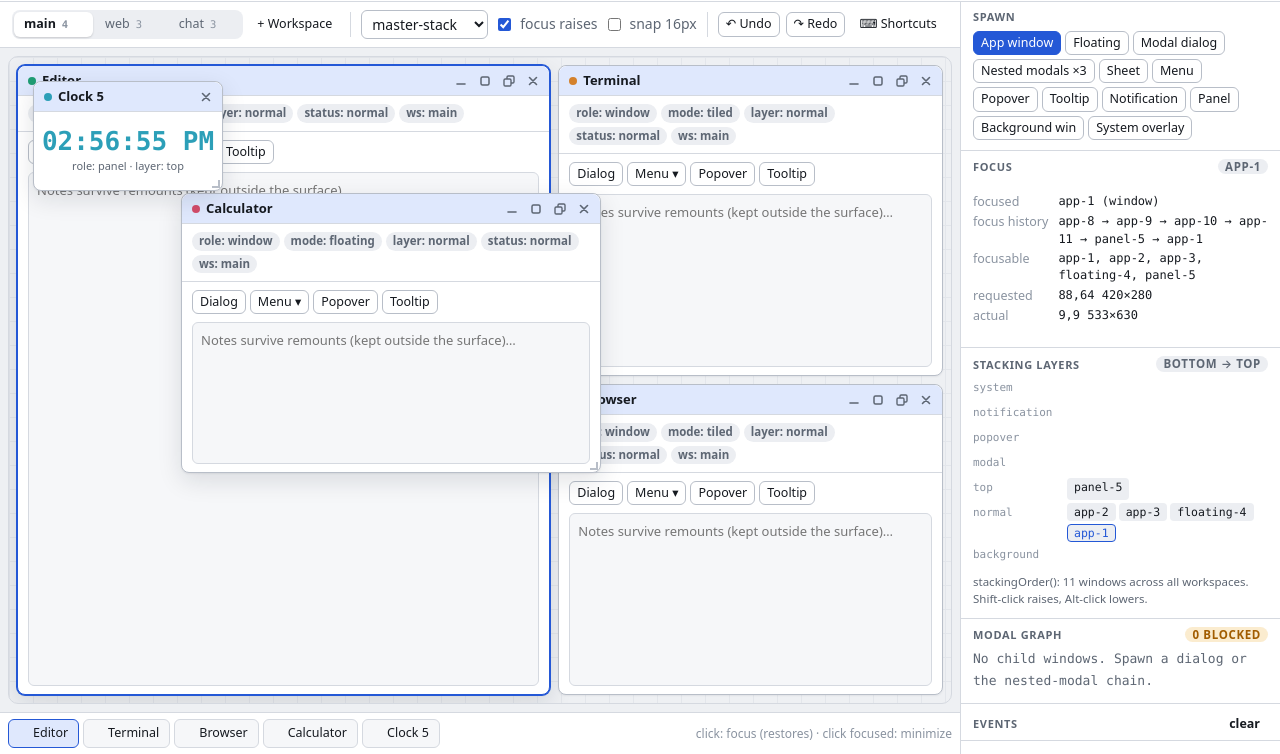
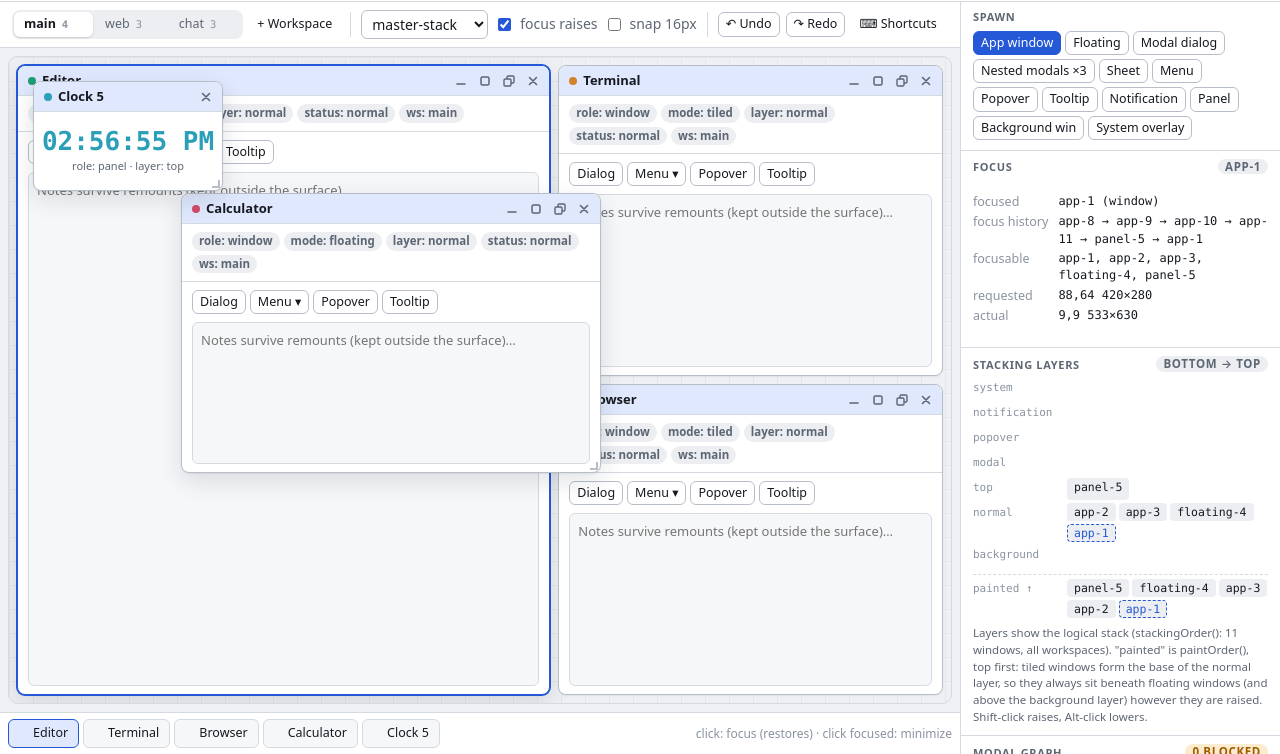
Before and after one commit to johnhenry/window-algebra, a website: page demo/desktop.html in a window 1280 px wide. Shown: the part 46-800 px from the top of the page. Drawn offline with Linux system fonts and the light colour scheme.

Commit message:
Fix title-bar buttons, click-through on modal-blocked windows, and background paint order
- input: pressing a control inside a drag handle (title-bar close/minimize/
  maximize/float) no longer starts a move gesture. The gesture captured the
  pointer on the title bar, so pointerup/click were retargeted and the buttons
  never fired on floating windows.
- Blocked windows are no longer inert themselves: inert elements are skipped by
  hit-testing, so a click on a window behind a modal fell through to (and
  focused/raised) the window underneath. Views now carry data-wm-blocked; the
  renderer makes their contents inert, the view stays hit-testable, and a
  click redirects focus to the modal without raising anything. Blocked windows
  can't be dragged or resized.
- derive: background-layer windows are painted beneath the tiled base (they
  were painted above tiled windows).
- New queries inTiledBase() and paintOrder() (visual order, shared with
  derive); the desktop demo shows the painted order next to the logical stack.
- Regression tests for all of the above.

```diff
--- a/demo/desktop.html
+++ b/demo/desktop.html
@@ -34,6 +34,8 @@
       .wid { font: 11.5px var(--mono); padding: 1px 6px; border-radius: 4px; background: var(--surface-3); border: 1px solid transparent; cursor: pointer; }
       .wid.focused { border-color: var(--accent); color: var(--accent); }
       .wid.blocked { background: var(--warn-soft); color: var(--warn); }
+      .wid.tiled { border-style: dashed; }
+      .layer.painted { border-top: 1px dashed var(--line); margin-top: 4px; padding-top: 4px; }
       .wid.min { opacity: 0.5; }
       .graph { padding: 2px 12px 10px; font: 12px/1.7 var(--mono); }
       .graph .node { white-space: nowrap; }
@@ -175,7 +177,7 @@
     <script type="module">
       import {
         createWindowManager, createState, LAYERS, dock, masterStack,
-        focusable, modalTarget, blockedWindows, stackingOrder, childrenOf, isBlocked, windowsIn, focusedWindow, activeWorkspace, visibleWindows, descendantsOf,
+        focusable, modalTarget, blockedWindows, stackingOrder, paintOrder, inTiledBase, childrenOf, isBlocked, windowsIn, focusedWindow, activeWorkspace, visibleWindows, descendantsOf,
       } from "../src/index.mjs";
       import { createDomRenderer, attachInput, createSurfaceRegistry, createFrameScheduler } from "../src/browser/index.mjs";
       import { initPage, h, $, $$, windowSurface, syncChrome, focusEffect, createLog, describe, fmtRect, isTyping, SWATCHES } from "./shared/kit.mjs";
@@ -498,11 +500,11 @@
         );
       };
 
-      const widChip = (state, id) => {
+      const widChip = (state, id, tag = "") => {
         const win = state.windows[id];
         return h("span", {
-          class: `wid${id === state.focus.window ? " focused" : ""}${isBlocked(state, id) ? " blocked" : ""}${win?.status === "minimized" ? " min" : ""}`,
-          title: `${id}: click to focus, shift-click to raise, alt-click to lower`,
+          class: `wid${id === state.focus.window ? " focused" : ""}${isBlocked(state, id) ? " blocked" : ""}${win?.status === "minimized" ? " min" : ""}${tag ? ` ${tag}` : ""}`,
+          title: `${id}${tag ? ` (${tag})` : ""}: click to focus, shift-click to raise, alt-click to lower`,
           onclick: (e) => (e.shiftKey ? wm.raise(id) : e.altKey ? wm.lower(id) : wm.focus(id)),
         }, id);
       };
@@ -522,9 +524,11 @@
         );
         $("#layers").replaceChildren(
           ...[...LAYERS].reverse().map((layer) =>
-            h("div", { class: "layer" }, h("span", { class: "name" }, layer), h("span", { class: "ids" }, (state.stack[layer] ?? []).filter((id) => state.windows[id]?.workspace === state.activeWorkspace).map((id) => widChip(state, id)))),
+            h("div", { class: "layer" }, h("span", { class: "name" }, layer), h("span", { class: "ids" }, (state.stack[layer] ?? []).filter((id) => state.windows[id]?.workspace === state.activeWorkspace).map((id) => widChip(state, id, inTiledBase(state, state.windows[id]) ? "tiled" : "")))),
           ),
-          h("div", { class: "note", style: { fontSize: "11.5px", marginTop: "4px" } }, `stackingOrder(): ${stackingOrder(state).length} windows across all workspaces. Shift-click raises, Alt-click lowers.`),
+          h("div", { class: "layer painted" }, h("span", { class: "name" }, "painted ↑"), h("span", { class: "ids" }, [...paintOrder(state)].reverse().map((id) => widChip(state, id, inTiledBase(state, state.windows[id]) ? "tiled" : "")))),
+          h("div", { class: "note", style: { fontSize: "11.5px", marginTop: "4px" } },
+            `Layers show the logical stack (stackingOrder(): ${stackingOrder(state).length} windows, all workspaces). "painted" is paintOrder(), top first: tiled windows form the base of the normal layer, so they always sit beneath floating windows (and above the background layer) however they are raised. Shift-click raises, Alt-click lowers.`),
         );
         // Modal graph: roots are windows without parents in the active workspace.
         const blocked = blockedWindows(state);
--- a/demo/shared/coverage.mjs
+++ b/demo/shared/coverage.mjs
@@ -44,7 +44,7 @@ export const CHECKLIST = [
     ["focus-raises", "focus vs raise (config.focusRaises)"],
     ["layers", "7 stacking layers"],
     ["modal-graph", "modal graph: nested modals, focus redirection"],
-    ["blocked-inert", "blocked windows render inert"],
+    ["blocked-inert", "blocked windows: inert contents, clicks redirect to the modal"],
     ["cascade-close", "close cascades to child windows"],
     ["refocus", "refocus from focus history"],
     ["focus-restores", "focus restores a minimized window / switches workspace"],
--- a/demo/shared/style.css
+++ b/demo/shared/style.css
@@ -282,8 +282,8 @@ wm-view {
 wm-view[data-focused] { border-color: var(--accent); box-shadow: 0 0 0 1px var(--accent), var(--shadow); }
 wm-view[data-mode="floating"] { box-shadow: var(--shadow); }
 wm-view[data-mode="floating"][data-focused] { box-shadow: 0 0 0 1px var(--accent), var(--shadow-lg); }
-wm-view[inert] { filter: saturate(0.4) brightness(0.92); }
-wm-view[inert]::after {
+wm-view[data-wm-blocked] { filter: saturate(0.4) brightness(0.92); cursor: not-allowed; }
+wm-view[data-wm-blocked]::after {
   content: "blocked by modal";
   position: absolute;
   inset: auto 8px 8px auto;
--- a/src/browser/dom.mjs
+++ b/src/browser/dom.mjs
@@ -118,7 +118,22 @@ export const createDomRenderer = ({ root, surfaceFor = () => undefined, document
       if (element !== reference) place(parent, element, reference);
       previous = element;
       if (child.view === undefined && child.text === undefined) reconcileChildren(element, child.children, live);
-      else if (child.view !== undefined) mountSurface(child, element);
+      else if (child.view !== undefined) {
+        mountSurface(child, element);
+        syncBlocked(element, "data-wm-blocked" in child.attrs);
+      }
+    }
+  };
+
+  /**
+   * A view blocked by a modal keeps pointer hit-testing (so clicks land on it
+   * and are redirected, not passed through to the window underneath) while its
+   * contents are inert: no focus, no input, hidden from assistive tech.
+   */
+  const syncBlocked = (element, blocked) => {
+    for (const child of element.children) {
+      if (blocked) child.setAttribute("inert", "");
+      else child.removeAttribute("inert");
     }
   };
 
--- a/src/css/compile.mjs
+++ b/src/css/compile.mjs
@@ -313,7 +313,10 @@ export const compile = (tree, context = {}, { key = "root" } = {}) => {
       Object.assign(attrs, { "data-view": id });
       if (occurrence > 1) attrs["data-view-projection"] = String(occurrence);
       if (context.focused === id) attrs["data-focused"] = "";
-      if (blocked.has(id)) attrs.inert = "";
+      // Blocked by a modal: the renderer makes the contents inert but keeps the
+      // view itself hit-testable, so a click on it is not passed through to
+      // whatever lies underneath (inert elements are skipped by hit-testing).
+      if (blocked.has(id)) Object.assign(attrs, { "data-wm-blocked": "", "aria-disabled": "true" });
       if (context.modes?.[id]) attrs["data-mode"] = context.modes[id];
       if (context.roles?.[id]) attrs["data-role"] = context.roles[id];
       if (context.titles?.[id]) attrs["aria-label"] = context.titles[id];
@@ -406,6 +409,6 @@ export const BASE_CSS = `
 wm-overlay, wm-row, wm-column, wm-grid, wm-stack { box-sizing: border-box; }
 wm-root, [data-wm-root] { display: block; position: relative; overflow: hidden; }
 [data-wm-root] > wm-overlay { width: 100%; height: 100%; }
-wm-view[inert] { filter: saturate(0.6); }
+wm-view[inert], wm-view[data-wm-blocked] { filter: saturate(0.6); }
 wm-tabs > button[aria-selected="true"] { font-weight: 600; }
 `.trim();
--- a/src/state/derive.mjs
+++ b/src/state/derive.mjs
@@ -21,7 +21,7 @@ import {
   bspRemove,
 } from "../layouts/index.mjs";
 import { LAYERS } from "./create.mjs";
-import { isVisible, isBlocked } from "./queries.mjs";
+import { isVisible, isBlocked, inTiledBase } from "./queries.mjs";
 
 const activeOf = (ids, focused, spec) => (ids.includes(spec.active) ? spec.active : ids.includes(focused) ? focused : ids[0]);
 
@@ -104,10 +104,7 @@ export const derive = (state, { layouts = {} } = {}) => {
   const fullscreen = visible.find((win) => win.status === "fullscreen");
   if (fullscreen) return overlay({}, view(fullscreen.id));
 
-  const allFloat = ws.layout?.type === "floating";
-  const tiledIds = allFloat
-    ? []
-    : visible.filter((win) => win.role === "window" && win.mode === "tiled" && win.status !== "maximized").map((w) => w.id);
+  const tiledIds = visible.filter((win) => inTiledBase(state, win)).map((w) => w.id);
 
   const interpreter = typeof ws.layout === "function" ? ws.layout : registry[ws.layout?.type];
   if (!interpreter) throw new TypeError(`derive(): no layout interpreter for "${ws.layout?.type}".`);
@@ -131,17 +128,18 @@ export const derive = (state, { layouts = {} } = {}) => {
   if (gapSize) base = transform(base, (node) => (isContainer(node) ? gap({ all: gapSize }, node) : node));
   if (insetSize) base = inset({ all: insetSize }, base);
 
-  // Everything not tiled is layered above, ordered by the stacking model.
+  // Everything not tiled is layered by the stacking model: the background layer
+  // beneath the tiled base, every other layer above it (see `paintOrder`).
   const tiled = new Set(tiledIds);
   const upper = visible.filter((win) => !tiled.has(win.id));
   const rank = new Map(LAYERS.flatMap((layer) => state.stack[layer] ?? []).map((id, i) => [id, i]));
   upper.sort((a, b) => (rank.get(a.id) ?? 0) - (rank.get(b.id) ?? 0));
   let notificationIndex = 0;
-  const layered = upper.map((win) =>
-    presentFloating(win, state, win.role === "notification" ? notificationIndex++ : 0),
-  );
+  const present = (win) => presentFloating(win, state, win.role === "notification" ? notificationIndex++ : 0);
+  const below = upper.filter((win) => win.layer === "background").map(present);
+  const above = upper.filter((win) => win.layer !== "background").map(present);
 
-  return overlay({}, base, ...layered);
+  return overlay({}, ...below, base, ...above);
 };
 
 /** Non-layout facts the renderer needs: focus and input eligibility. */
--- a/src/state/queries.mjs
+++ b/src/state/queries.mjs
@@ -48,3 +48,38 @@ export const focusable = (state) =>
 /** Descendants (children, grandchildren, ...) of a window. */
 export const descendantsOf = (state, id) =>
   childrenOf(state, id).flatMap((child) => [child.id, ...descendantsOf(state, child.id)]);
+
+/**
+ * Is a window part of its workspace's tiled base? Tiled windows are laid out
+ * by the layout and painted beneath every non-tiled window except the
+ * background layer, whatever their position in `state.stack`.
+ */
+export const inTiledBase = (state, win) =>
+  Boolean(win) &&
+  state.workspaces[win.workspace]?.layout?.type !== "floating" &&
+  win.role === "window" &&
+  win.mode === "tiled" &&
+  win.status !== "maximized";
+
+/**
+ * Visible windows of the active workspace in the order they are painted,
+ * bottom to top — what `derive` produces, as opposed to `stackingOrder`, the
+ * logical stack across all workspaces:
+ *   background-layer windows → the tiled base → every other layer by stack.
+ * A fullscreen window is painted alone.
+ */
+export const paintOrder = (state) => {
+  const visible = visibleWindows(state);
+  const fullscreen = visible.find((win) => win.status === "fullscreen");
+  if (fullscreen) return [fullscreen.id];
+  const rank = new Map(stackingOrder(state).map((id, i) => [id, i]));
+  const tiled = visible.filter((win) => inTiledBase(state, win)).map((win) => win.id);
+  const upper = visible
+    .filter((win) => !inTiledBase(state, win))
+    .sort((a, b) => (rank.get(a.id) ?? 0) - (rank.get(b.id) ?? 0));
+  return [
+    ...upper.filter((win) => win.layer === "background").map((win) => win.id),
+    ...tiled,
+    ...upper.filter((win) => win.layer !== "background").map((win) => win.id),
+  ];
+};
```
Also changed, not shown: src/browser/input.mjs (+14 -0 lines), test/compile.test.mjs (+5 -2 lines), test/regressions.test.mjs (+105 -1 lines), README.md.
